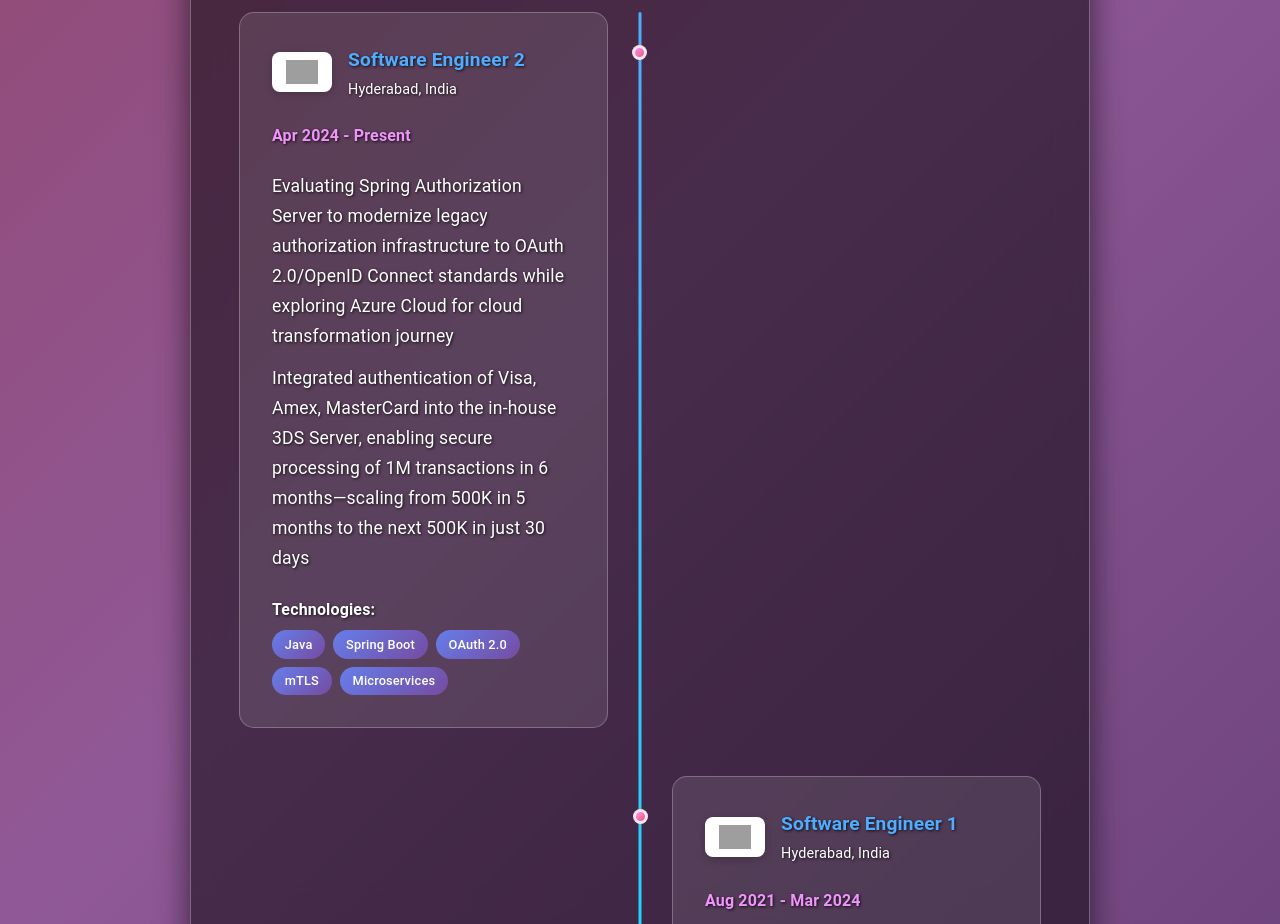
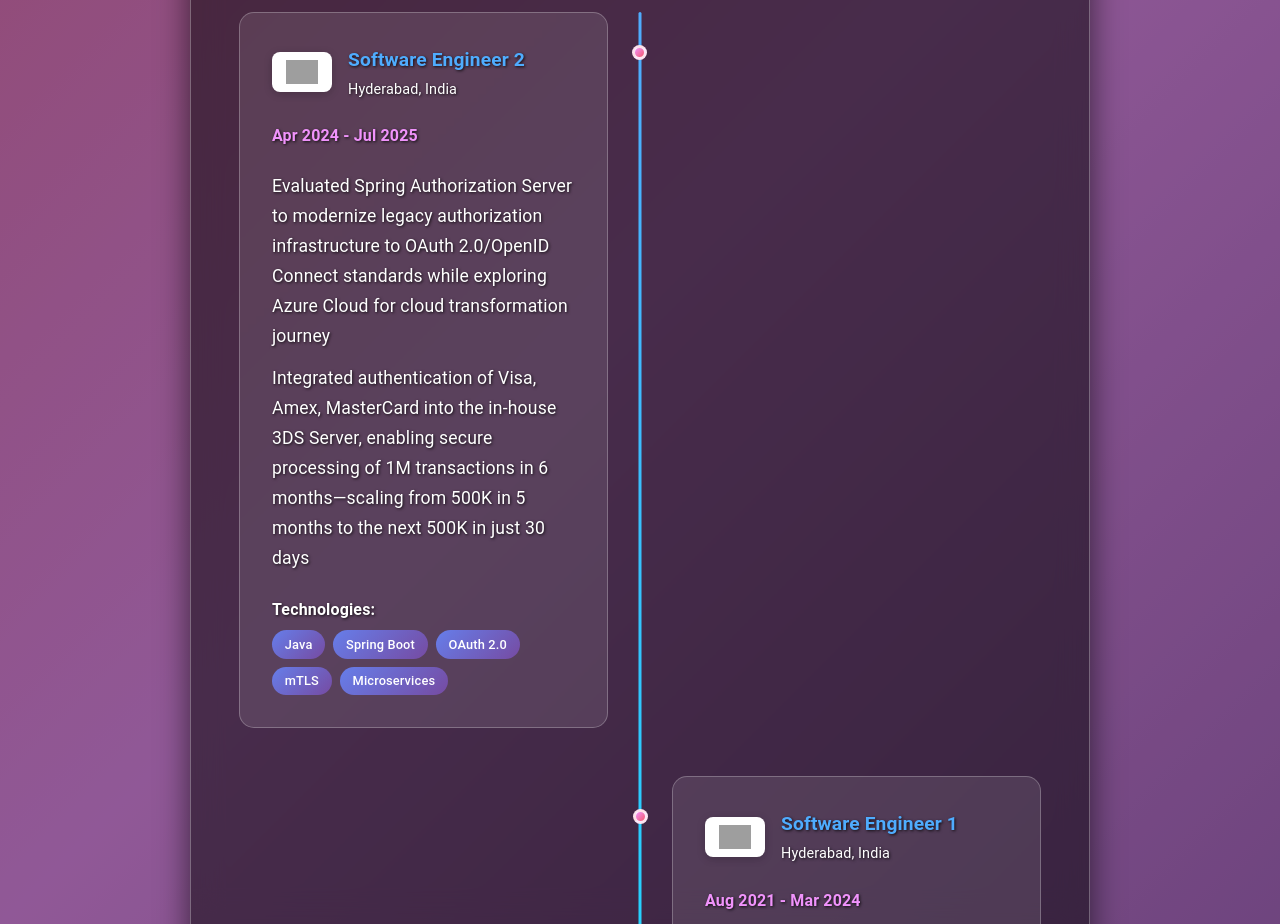
Before and after one commit to mohammedadilyousuf/mohammedadilyousuf.github.io, a React (Vite) app: page / in a window 1280 px wide. Shown: the part 2100-3024 px from the top of the page. Built offline with nearby package versions, Linux system fonts and the light colour scheme; grey boxes are pictures that could not be loaded.

Commit message:
Updated Experience.jsx

```diff
--- a/src/Experience.jsx
+++ b/src/Experience.jsx
@@ -3,16 +3,27 @@ import Box from '@mui/material/Box';
 import Typography from '@mui/material/Typography';
 import './styles/experience.css';
 import paypalLogo from './assets/paypal.png';
+import appleLogo from './assets/apple.png';
 
 function Experience() {
     const experiences = [
+        // {
+        //     company: 'Apple',
+        //     position: 'Software Engineer',
+        //     duration: 'Jul 2025 - Present',
+        //     location: 'Hyderabad, India',
+        //     description: [
+        //
+        //     ],
+        //     technologies: ['Java']
+        // },
         {
             company: 'PayPal',
             position: 'Software Engineer 2',
-            duration: 'Apr 2024 - Present',
+            duration: 'Apr 2024 - Jul 2025',
             location: 'Hyderabad, India',
             description: [
-                'Evaluating Spring Authorization Server to modernize legacy authorization infrastructure to OAuth 2.0/OpenID Connect standards while exploring Azure Cloud for cloud transformation journey',
+                'Evaluated Spring Authorization Server to modernize legacy authorization infrastructure to OAuth 2.0/OpenID Connect standards while exploring Azure Cloud for cloud transformation journey',
                 'Integrated authentication of Visa, Amex, MasterCard into the in-house 3DS Server, enabling secure processing of 1M transactions in 6 months—scaling from 500K in 5 months to the next 500K in just 30 days',
             ],
             technologies: ['Java', 'Spring Boot', 'OAuth 2.0', 'mTLS', 'Microservices']
@@ -41,7 +52,19 @@ function Experience() {
         }
     ];
 
-    const ExperienceCard = ({ experience, index }) => (
+    const ExperienceCard = ({ experience, index }) => {
+        const getLogo = (company) => {
+            switch (company) {
+                case 'Apple':
+                    return appleLogo;
+                case 'PayPal':
+                    return paypalLogo;
+                default:
+                    return paypalLogo;
+            }
+        };
+
+        return (
         <Box className="experience-card" style={{'--delay': `${index * 0.2}s`}}>
             <Box className="experience-header">
                 <Box className="company-info">
@@ -58,8 +81,8 @@ function Experience() {
                             boxShadow: '0 2px 8px rgba(0,0,0,0.2)'
                         }}>
                             <img
-                                src={paypalLogo}
-                                alt="PayPal"
+                                src={getLogo(experience.company)}
+                                alt={experience.company}
                                 style={{
                                     height: '100%',
                                     width: 'auto',
@@ -133,7 +156,8 @@ function Experience() {
                 </Box>
             </Box>
         </Box>
-    );
+        );
+    };
 
     return (
         <Box component="main" className="experience-page">
```
Also changed, not shown: src/assets/apple.png (added).
